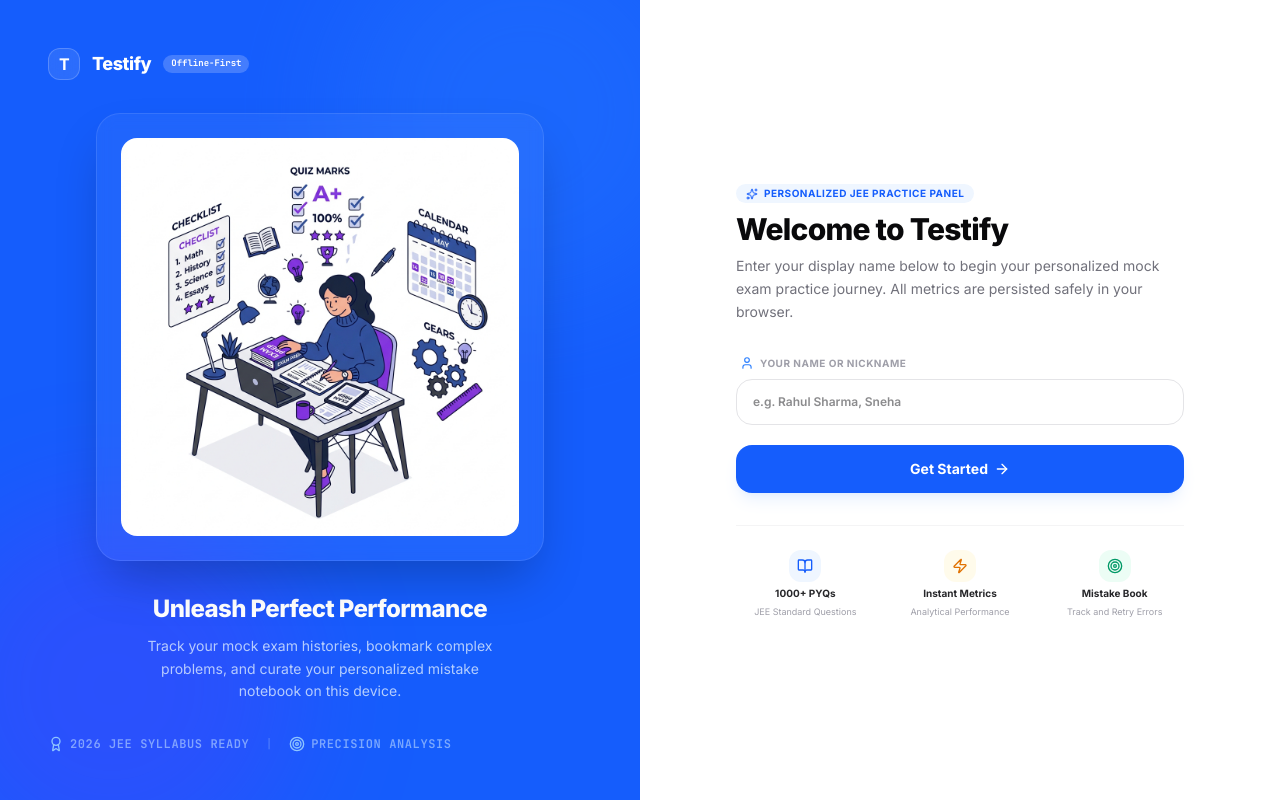
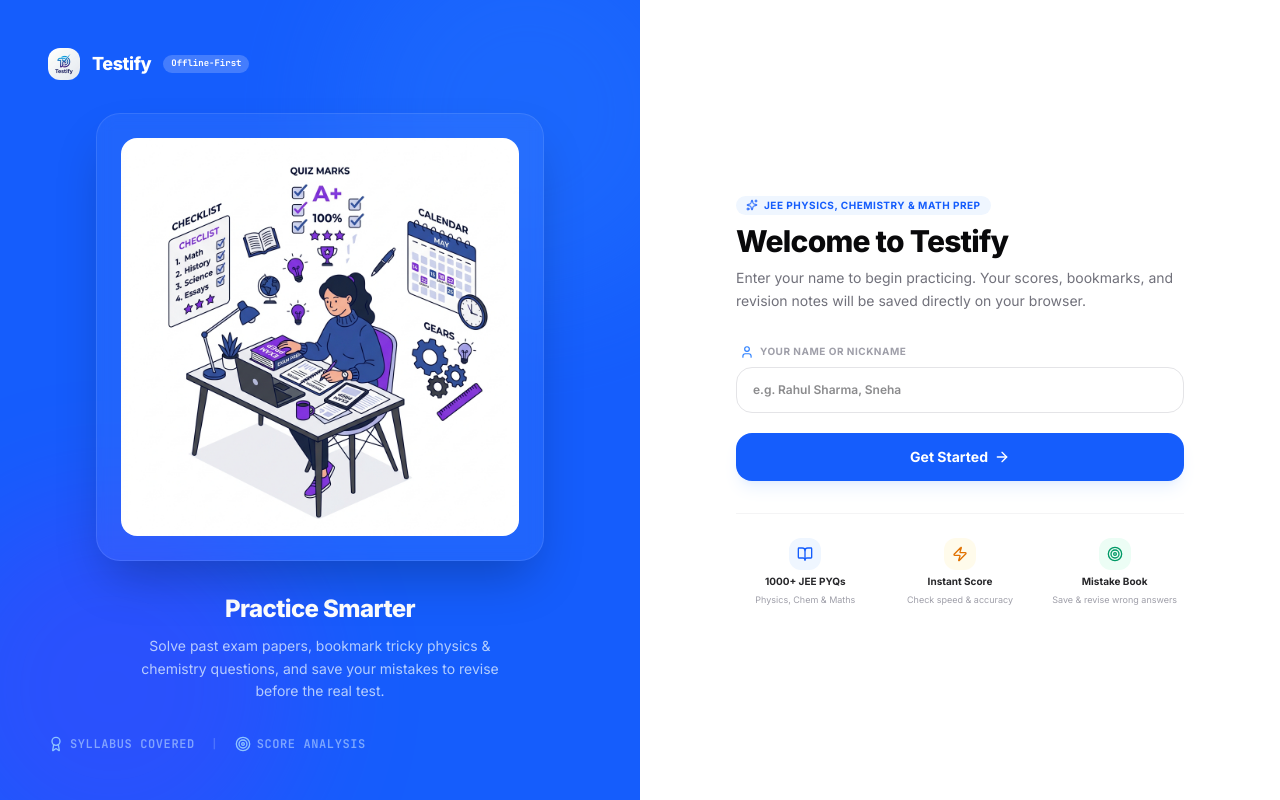
Before and after one commit to developersk001/Testify-, a React (Vite) app: page / in a window 1280 px wide. Built offline with nearby package versions, Linux system fonts and the light colour scheme.

Commit message:
feat: update branding and app identity
Add official logo and update page title and welcome
text to reflect Testify's core value proposition.

```diff
--- a/index.html
+++ b/index.html
@@ -3,7 +3,8 @@
   <head>
     <meta charset="UTF-8" />
     <meta name="viewport" content="width=device-width, initial-scale=1.0" />
-    <title>My Google AI Studio App</title>
+    <link rel="icon" type="image/png" href="/Logo.png" />
+    <title>Testify - JEE Prep & Mock Tests</title>
   </head>
   <body>
     <div id="root"></div>
--- a/src/components/WelcomePage.tsx
+++ b/src/components/WelcomePage.tsx
@@ -38,9 +38,7 @@
 
         {/* Brand Header */}
         <div className="relative z-10 flex items-center gap-3">
-          <div className="w-8 h-8 bg-white/10 backdrop-blur-md rounded-xl flex items-center justify-center font-bold text-white text-base tracking-tighter border border-white/20">
-            T
-          </div>
+          <img src="/Logo.png" alt="Testify" className="w-8 h-8 object-contain rounded-xl" />
           <span className="font-extrabold text-lg tracking-tight text-white">Testify</span>
           <span className="text-[9px] bg-white/20 text-white font-extrabold px-2 py-0.5 rounded-full font-mono">Offline-First</span>
         </div>
@@ -63,10 +61,10 @@
 
           <div className="text-center space-y-2.5 max-w-sm">
             <h2 className="text-2xl font-black text-white tracking-tight">
-              Unleash Perfect Performance
+              Practice Smarter
             </h2>
             <p className="text-sm text-blue-100/80 leading-relaxed">
-              Track your mock exam histories, bookmark complex problems, and curate your personalized mistake notebook on this device.
+              Solve past exam papers, bookmark tricky physics & chemistry questions, and save your mistakes to revise before the real test.
             </p>
           </div>
         </div>
@@ -75,12 +73,12 @@
         <div className="relative z-10 flex items-center gap-4 text-xs text-blue-200/60 font-semibold font-mono tracking-wider uppercase">
           <div className="flex items-center gap-1.5">
             <Award className="w-4 h-4 text-blue-300" />
-            <span>2026 JEE Syllabus Ready</span>
+            <span>Syllabus Covered</span>
           </div>
           <span className="opacity-40">|</span>
           <div className="flex items-center gap-1.5">
             <Target className="w-4 h-4 text-blue-300" />
-            <span>Precision Analysis</span>
+            <span>Score Analysis</span>
           </div>
         </div>
       </div>
@@ -93,9 +91,7 @@
           {/* Mobile brand header (hidden on desktop) */}
           <div className="flex lg:hidden items-center justify-between pb-4 border-b border-zinc-100 dark:border-zinc-900">
             <div className="flex items-center gap-2">
-              <div className="w-7 h-7 bg-blue-600 rounded-lg flex items-center justify-center font-bold text-white text-sm tracking-tighter">
-                T
-              </div>
+              <img src="/Logo.png" alt="Testify" className="w-7 h-7 object-contain rounded-lg" />
               <span className="font-extrabold text-base tracking-tight text-zinc-950 dark:text-white">Testify</span>
             </div>
             <div className="inline-flex items-center gap-1 px-2.5 py-0.5 rounded-full bg-blue-50 dark:bg-blue-950/40 text-blue-600 dark:text-blue-400 text-[10px] font-bold">
@@ -108,13 +104,13 @@
           <div className="space-y-2 text-left">
             <div className="hidden lg:inline-flex items-center gap-1.5 px-2.5 py-0.5 rounded-full bg-blue-50 dark:bg-blue-950/40 text-blue-600 dark:text-blue-400 text-[10px] font-bold uppercase tracking-wider">
               <Sparkles className="w-3 h-3" />
-              <span>Personalized JEE Practice Panel</span>
+              <span>JEE Physics, Chemistry & Math Prep</span>
             </div>
             <h1 className="text-3xl font-black tracking-tight text-zinc-950 dark:text-white">
               Welcome to Testify
             </h1>
             <p className="text-sm text-zinc-500 dark:text-zinc-400 leading-relaxed">
-              Enter your display name below to begin your personalized mock exam practice journey. All metrics are persisted safely in your browser.
+              Enter your name to begin practicing. Your scores, bookmarks, and revision notes will be saved directly on your browser.
             </p>
           </div>
 
@@ -161,22 +157,22 @@
               <div className="mx-auto w-8 h-8 rounded-xl bg-blue-50 dark:bg-blue-950/40 flex items-center justify-center text-blue-600 dark:text-blue-400">
                 <BookOpen className="w-4 h-4" />
               </div>
-              <p className="text-[10px] font-bold text-zinc-800 dark:text-zinc-200">1000+ PYQs</p>
-              <p className="text-[9px] text-zinc-400">JEE Standard Questions</p>
+              <p className="text-[10px] font-bold text-zinc-800 dark:text-zinc-200">1000+ JEE PYQs</p>
+              <p className="text-[9px] text-zinc-400">Physics, Chem & Maths</p>
             </div>
             <div className="space-y-1">
               <div className="mx-auto w-8 h-8 rounded-xl bg-amber-50 dark:bg-amber-950/40 flex items-center justify-center text-amber-600 dark:text-amber-400">
                 <Zap className="w-4 h-4" />
               </div>
-              <p className="text-[10px] font-bold text-zinc-800 dark:text-zinc-200">Instant Metrics</p>
-              <p className="text-[9px] text-zinc-400">Analytical Performance</p>
+              <p className="text-[10px] font-bold text-zinc-800 dark:text-zinc-200">Instant Score</p>
+              <p className="text-[9px] text-zinc-400">Check speed & accuracy</p>
             </div>
             <div className="space-y-1">
               <div className="mx-auto w-8 h-8 rounded-xl bg-emerald-50 dark:bg-emerald-950/40 flex items-center justify-center text-emerald-600 dark:text-emerald-400">
                 <Target className="w-4 h-4" />
               </div>
               <p className="text-[10px] font-bold text-zinc-800 dark:text-zinc-200">Mistake Book</p>
-              <p className="text-[9px] text-zinc-400">Track and Retry Errors</p>
+              <p className="text-[9px] text-zinc-400">Save & revise wrong answers</p>
             </div>
           </div>
 
```
Also changed, not shown: public/Logo.png (renamed from Logo.png).
